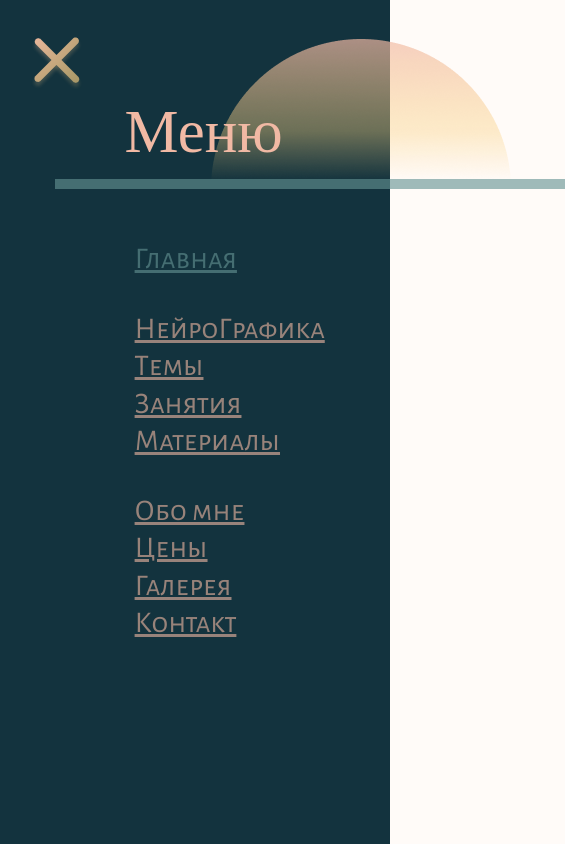
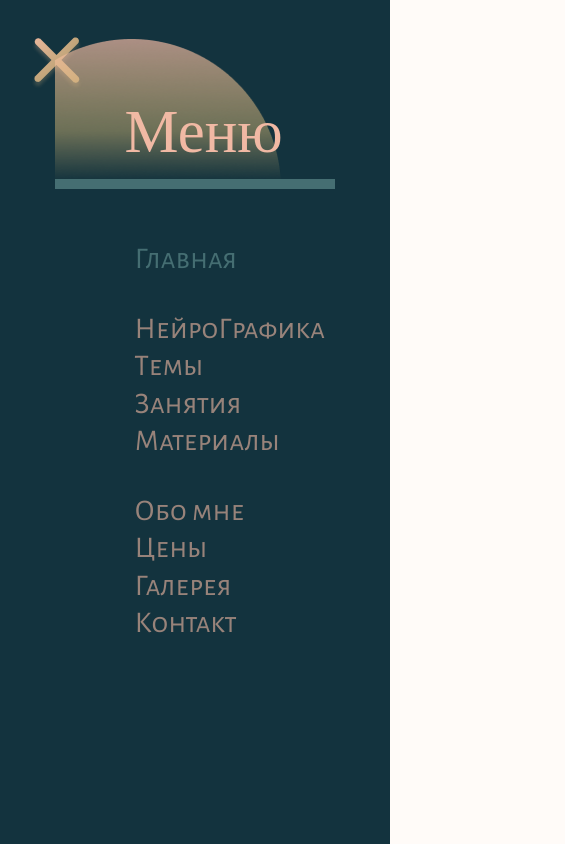
Before and after one commit to Lena-Na/diplom, a plain HTML site: page menu.html in a window 390 px wide. Shown: the top 844 px of the page, 565 px wide, since content can reach past the window. Drawn offline with Linux system fonts and the light colour scheme; a web font is replaced by a local one.

Commit message:
Add files via upload

```diff
--- a/StyleSheets.css
+++ b/StyleSheets.css
@@ -810,6 +810,7 @@ a.footer-link {
 
   .copyright-box {
     margin-top: 36px;
+    po
   }
 }
 /*.copyright {
@@ -821,24 +822,39 @@ a.footer-link {
   justify-content: space-between;
 }
 
-@media (max-width: 1000px) {
-}
-
 .menu-page {
   height: auto;
   width: 100%;
+  height: 100vh;
   background: #13333e;
   display: flex;
   justify-content: space-between;
 }
 
+@media (min-width: 750px) {
 .menu-page::after {
   content: "";
   display: inline-block;
   background-image: url("cover-pic.png");
   background-repeat: no-repeat;
-  width: 16%;
-  background-position: right top bottom;
+  width: 20vw;
+  height: 100vh;
+}
+}
+
+@media (max-width: 749px) {
+.menu-page::after {
+  content: "";
+  /*display: inline-block;
+  background-image: url("cover-pic.png");
+  background-repeat: no-repeat;
+  width: 20vw;
+  height: 100vh;*/
+}
+
+.menu-page {
+  flex-direction: column;
+}
 }
 
 .close-pic {
@@ -906,6 +922,7 @@ a.cover-menu-item {
   font-size: 30px;
   line-height: 125%;
   color: rgba(100, 147, 147, 0.62);
+  text-decoration: none;
 }
 
 a.menu-item {
@@ -915,4 +932,5 @@ a.menu-item {
   font-size: 30px;
   line-height: 125%;
   color: rgba(241, 185, 164, 0.6);
+  text-decoration: none;
 }
```
Also changed, not shown: menu.html (indentation only).
